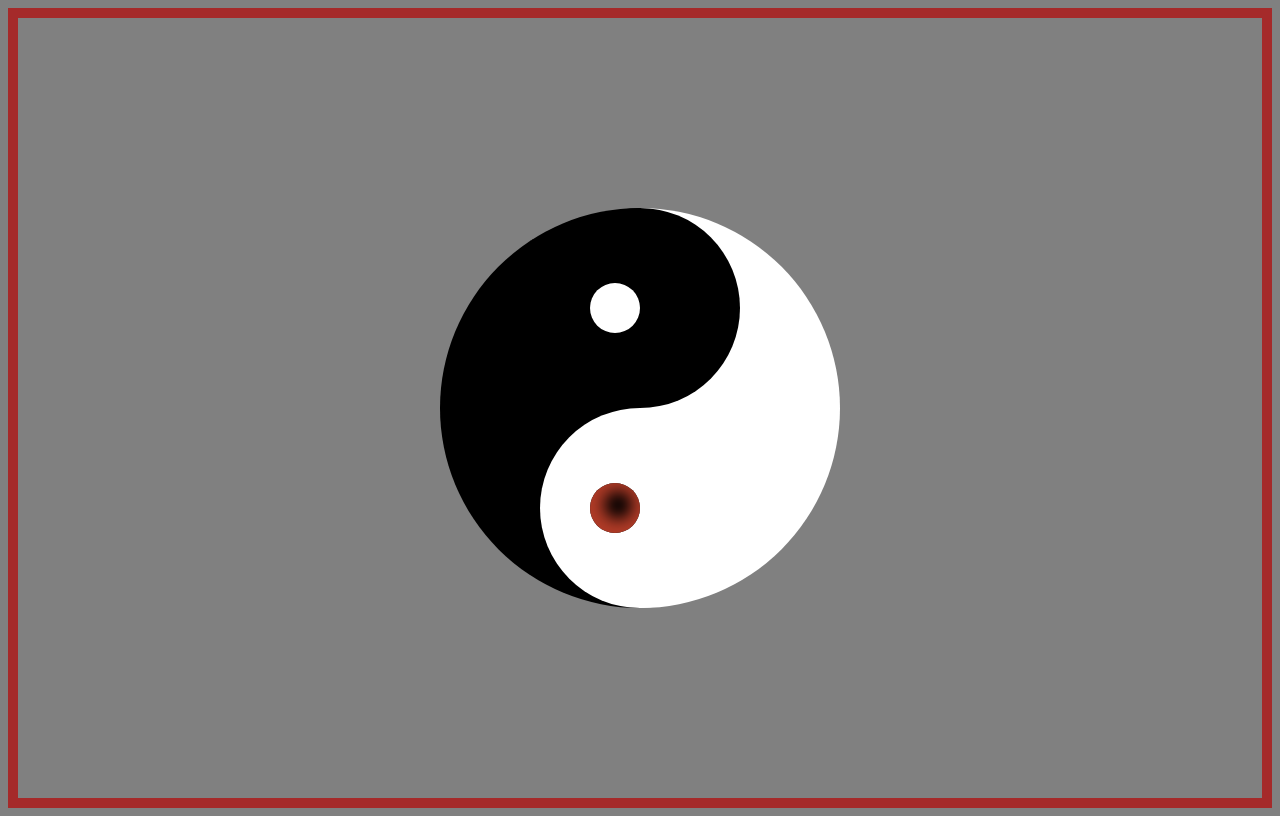
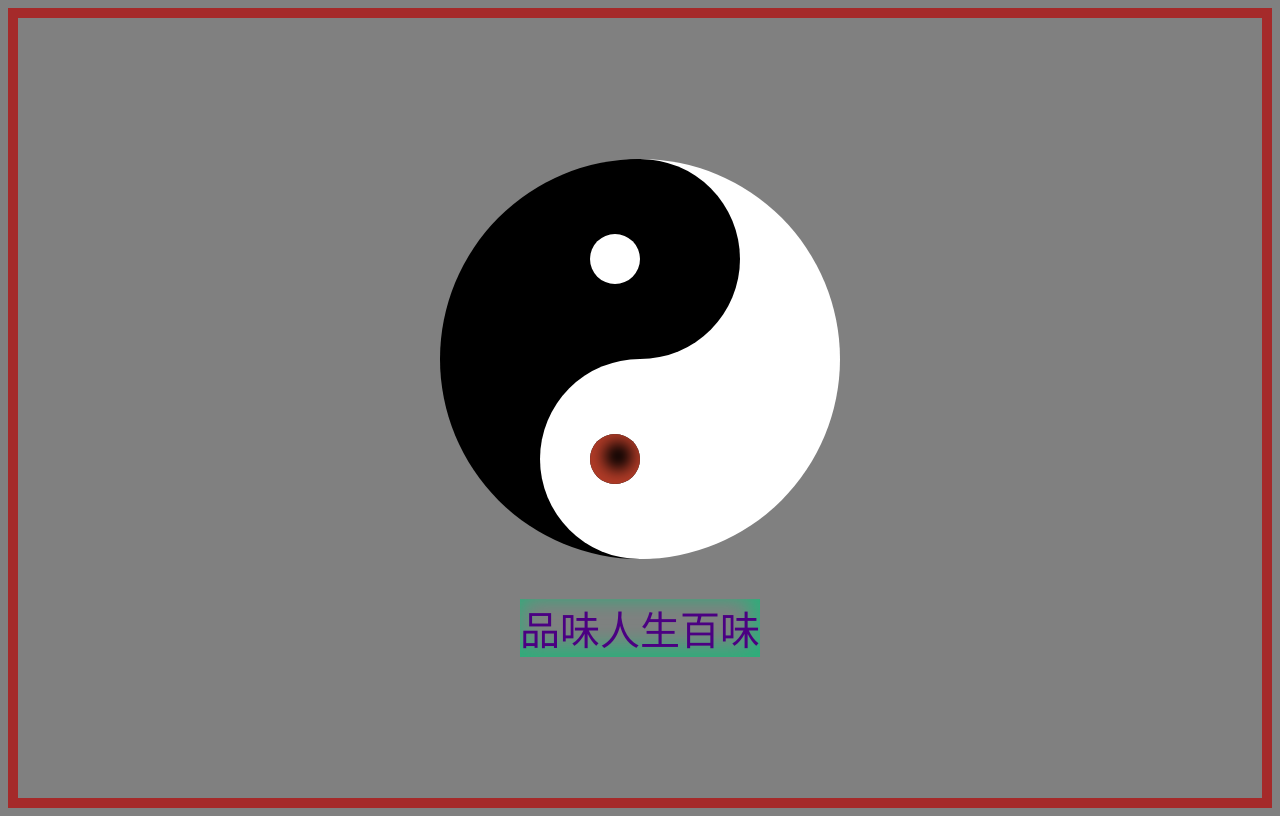
Before and after one commit to zhaojie1314/vscode, a plain HTML site: page index.html in a window 1280 px wide. Drawn offline with Linux system fonts and the light colour scheme.

Commit message:
Update index.html

```diff
--- a/index.html
+++ b/index.html
@@ -5,7 +5,7 @@
     <meta charset="UTF-8">
     <meta name="viewport" content="width=device-width, initial-scale=1.0">
     <meta http-equiv="X-UA-Compatible" content="ie=edge">
-    <title>你就像蔡徐坤</title>
+    <title>你说话就像蔡徐坤</title>
     <style>
         * {
 
@@ -115,6 +115,11 @@
 
         #描述 {
             margin-top: 1em;
+            color: indigo;
+            box-shadow: -webkit-box-shadow: inset -4px -6px 22px 5px rgba(41, 176, 122, 1);
+            -moz-box-shadow: inset -4px -6px 22px 5px rgba(41, 176, 122, 1);
+            box-shadow: inset -4px -6px 22px 5px rgba(41, 176, 122, 1);
+            font-size: 40px;
         }
     </style>
 </head>
@@ -128,8 +133,8 @@
             <div></div>
             <div></div>
             <div></div>
-            <div id="描述">品味人生百味</div>
         </div>
+        <div id="描述">品味人生百味</div>
     </div>
 </body>
 
```
